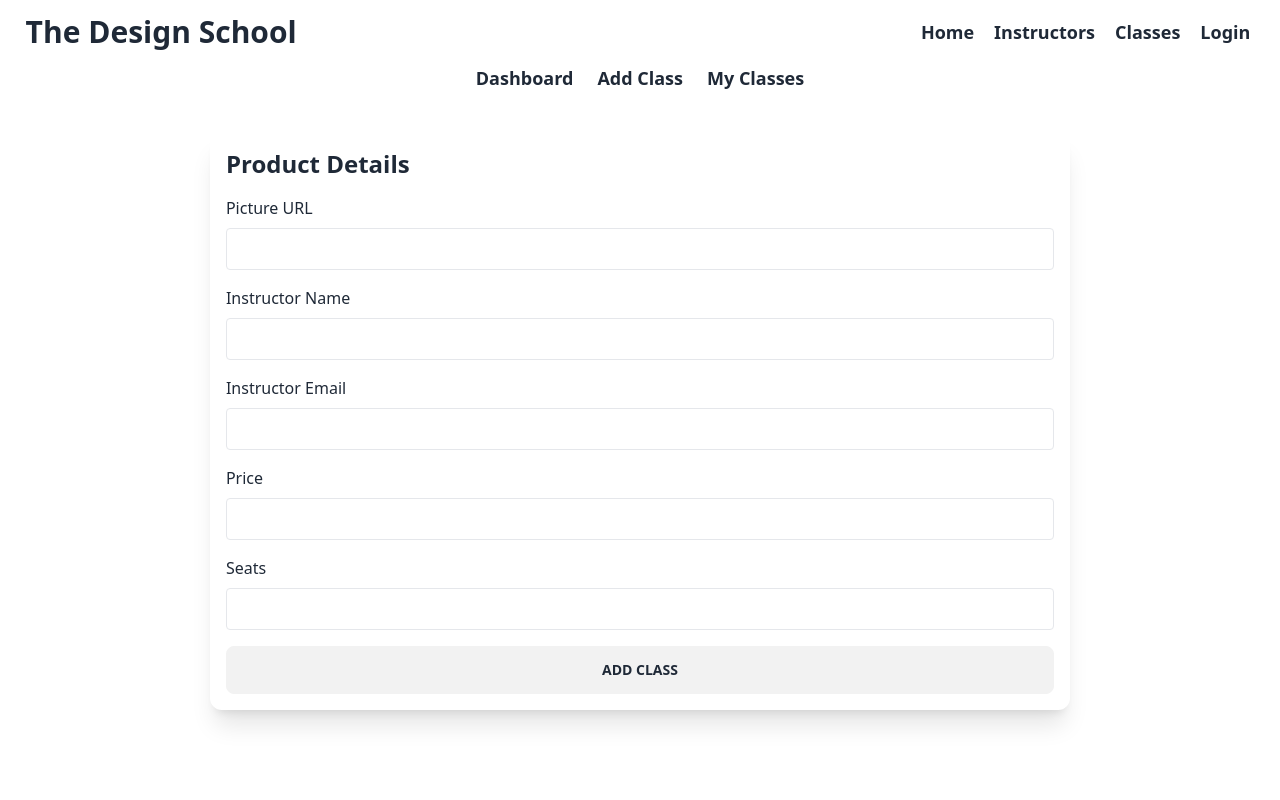
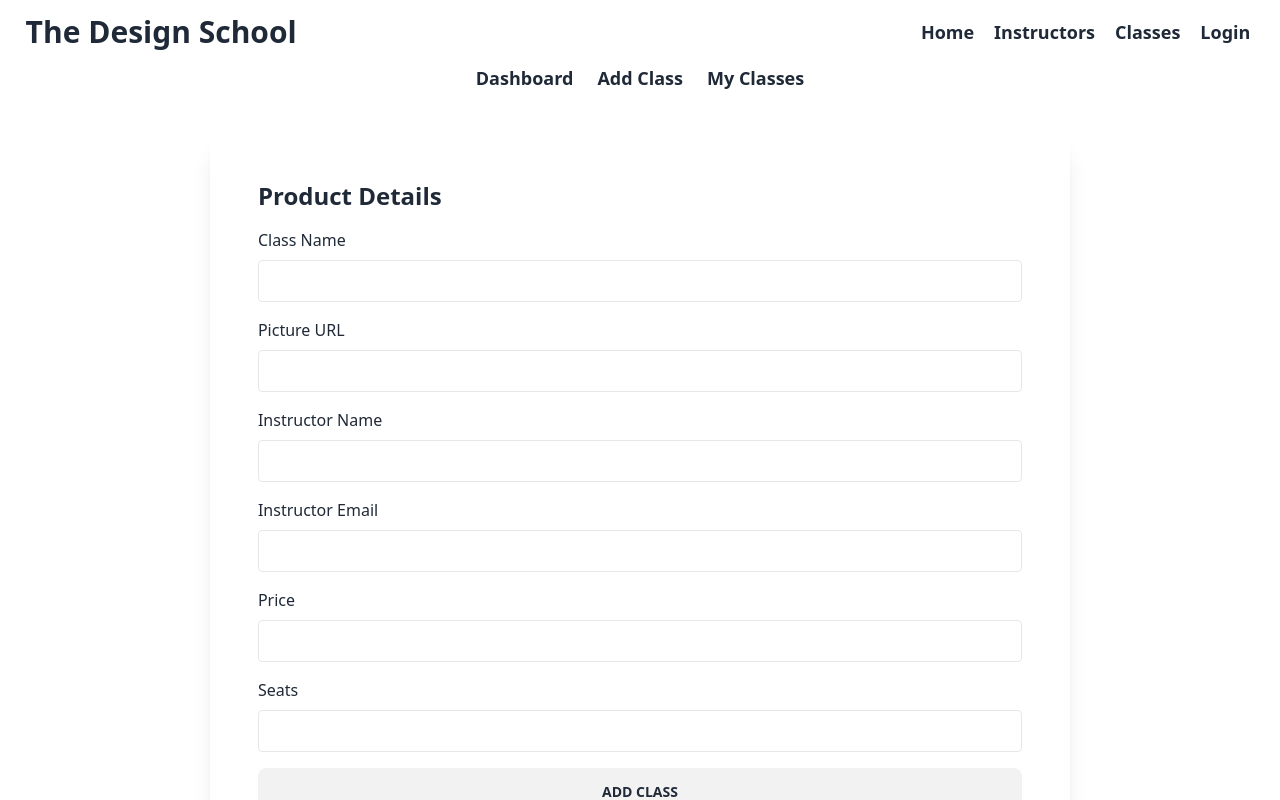
Before and after one commit to naimalinaim1/the-design-school-full-stack-project, a React (Vite) app: page /dashboard/instructors/addClass in a window 1280 px wide. Shown: the top 800 px of the page. Built offline with nearby package versions, Linux system fonts and the light colour scheme; no server answers.

Commit message:
Add class page added

```diff
--- a/src/pages/Dashboard/InstructorDashboard/AddClass.jsx
+++ b/src/pages/Dashboard/InstructorDashboard/AddClass.jsx
@@ -1,5 +1,6 @@
-import { useState } from "react";
+// import { useState } from "react";
 import useTitle from "../../../hooks/useTitle";
+import { useForm } from "react-hook-form";
 
 const AddClass = () => {
   useTitle("Add a Class");
@@ -7,34 +8,29 @@ const AddClass = () => {
   const user = {};
   const name = user?.displayName || "";
   const email = user?.email || "";
+  const { register, handleSubmit } = useForm();
 
-  const [formData, setFormData] = useState({
-    name,
-    email,
-    image: "",
-    price: "",
-    seats: "",
-    status: "pending",
-  });
-
-  const handleChange = (e) => {
-    const { name, value } = e.target;
-
-    setFormData((prevData) => ({
-      ...prevData,
-      [name]: value,
-    }));
-  };
-
-  const handleSubmit = (e) => {
-    e.preventDefault();
-    console.log(formData);
+  const onSubmit = (data) => {
+    data.price = parseFloat(parseFloat(data.price).toFixed(2));
+    data.seats = parseInt(data.seats);
+    console.log(data);
   };
 
   return (
-    <div className="md:w-[70%] mt-10 mb-28 mx-auto shadow-xl p-4 rounded-xl">
+    <div className="md:w-[70%] mt-10 mb-28 mx-auto shadow-xl p-12 rounded-xl">
       <h1 className="text-2xl font-bold mb-4">Product Details</h1>
-      <form onSubmit={handleSubmit} className="space-y-4">
+      <form onSubmit={handleSubmit(onSubmit)} className="space-y-4">
+        <div>
+          <label htmlFor="className" className="block mb-2">
+            Class Name
+          </label>
+          <input
+            type="text"
+            id="className"
+            {...register("className", { required: true })}
+            className="w-full border p-2 rounded"
+          />
+        </div>
         <div>
           <label htmlFor="image" className="block mb-2">
             Picture URL
@@ -42,10 +38,7 @@ const AddClass = () => {
           <input
             type="text"
             id="image"
-            name="image"
-            value={formData.image}
-            onChange={handleChange}
-            required
+            {...register("image", { required: true })}
             className="w-full border p-2 rounded"
           />
         </div>
@@ -56,10 +49,9 @@ const AddClass = () => {
           <input
             type="text"
             id="name"
-            name="name"
-            value={formData.name}
-            onChange={handleChange}
-            required
+            defaultValue={name}
+            readOnly
+            {...register("name", { required: true })}
             className="w-full border p-2 rounded"
           />
         </div>
@@ -70,10 +62,9 @@ const AddClass = () => {
           <input
             type="email"
             id="email"
-            name="email"
-            value={formData.email}
-            onChange={handleChange}
-            required
+            defaultValue={email}
+            readOnly
+            {...register("email", { required: true })}
             className="w-full border p-2 rounded"
           />
         </div>
@@ -84,10 +75,8 @@ const AddClass = () => {
           <input
             type="number"
             id="price"
-            name="price"
-            value={formData.price}
-            onChange={handleChange}
-            required
+            step="any"
+            {...register("price", { required: true })}
             className="w-full border p-2 rounded"
           />
         </div>
@@ -98,10 +87,7 @@ const AddClass = () => {
           <input
             type="number"
             id="seats"
-            name="seats"
-            value={formData.seats}
-            onChange={handleChange}
-            required
+            {...register("seats", { required: true })}
             className="w-full border p-2 rounded"
           />
         </div>
```
